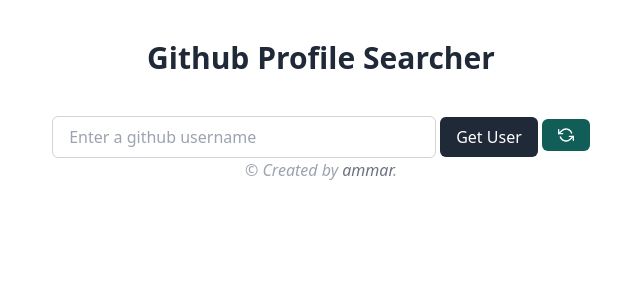
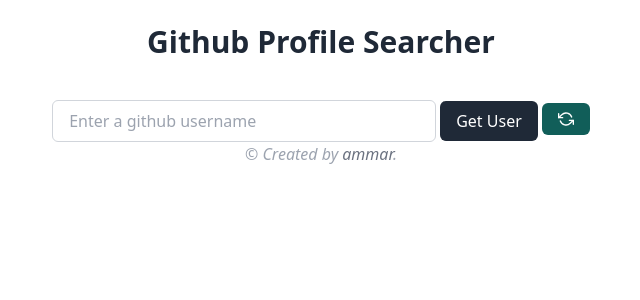
Before and after one commit to ahmadammarm/github-profile-search, a React (Create React App) app: page / in a window 1280 px wide. Shown: the top 300 px of the page, without its empty margins (319-959 px from the left). Built offline with nearby package versions, Linux system fonts and the light colour scheme.

Commit message:
update all layout

```diff
--- a/src/App.js
+++ b/src/App.js
@@ -23,7 +23,7 @@
     setTimeout(() => {
       window.location.reload();
       setIsLoading(false);
-    }, 3000);
+    }, 2000);
   };
 
   return (
@@ -32,7 +32,7 @@
       items-center
       justify-center
       flex-col
-      pt-10
+      pt-6
     ">
       <h2 className='
         text-3xl
--- a/src/components/UserDetailsModal.js
+++ b/src/components/UserDetailsModal.js
@@ -46,7 +46,6 @@
           '
           >{userData.html_url}</a></p>
         </div>
-
       </div>
     </div>
   );
--- a/src/components/UserInfo.js
+++ b/src/components/UserInfo.js
@@ -30,7 +30,7 @@
         text-white
         rounded-md
         px-4
-        py-2
+        py-3
         hover:bg-gray-900
         transition
         duration-500
```
